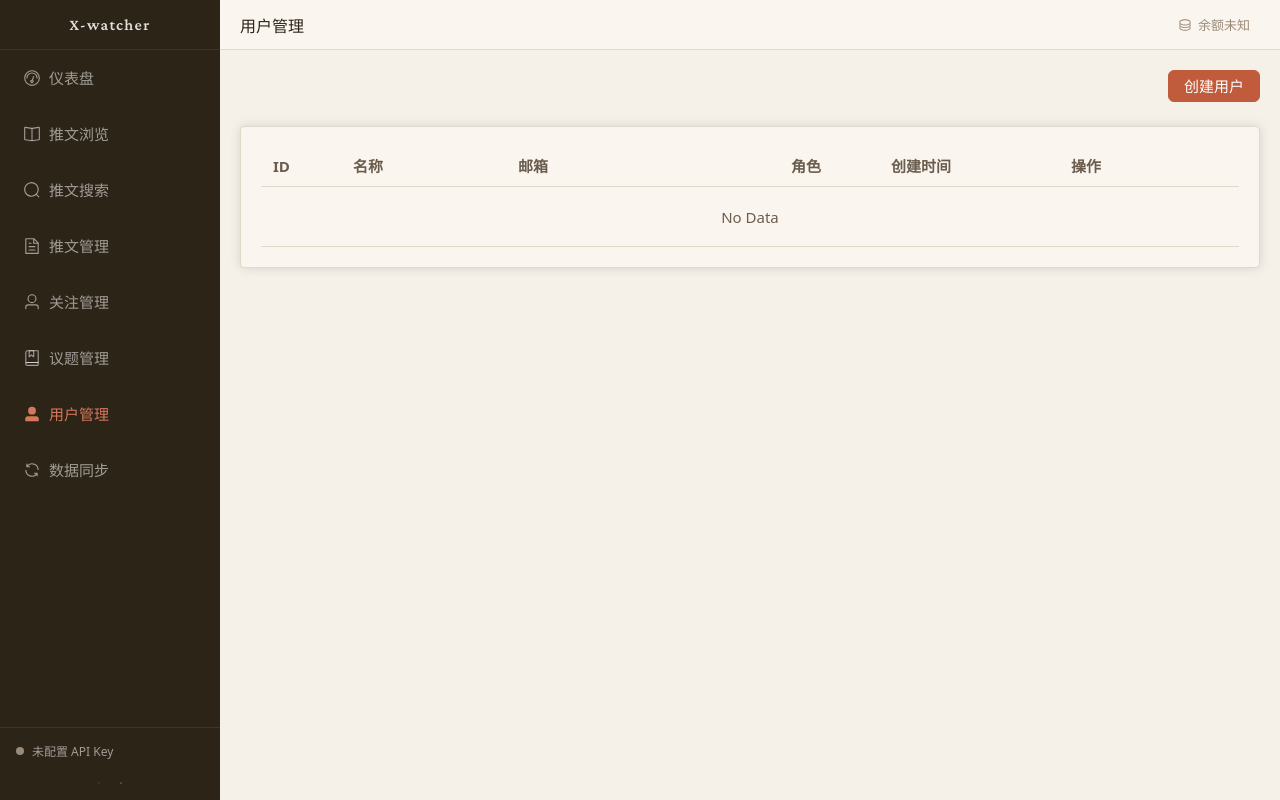
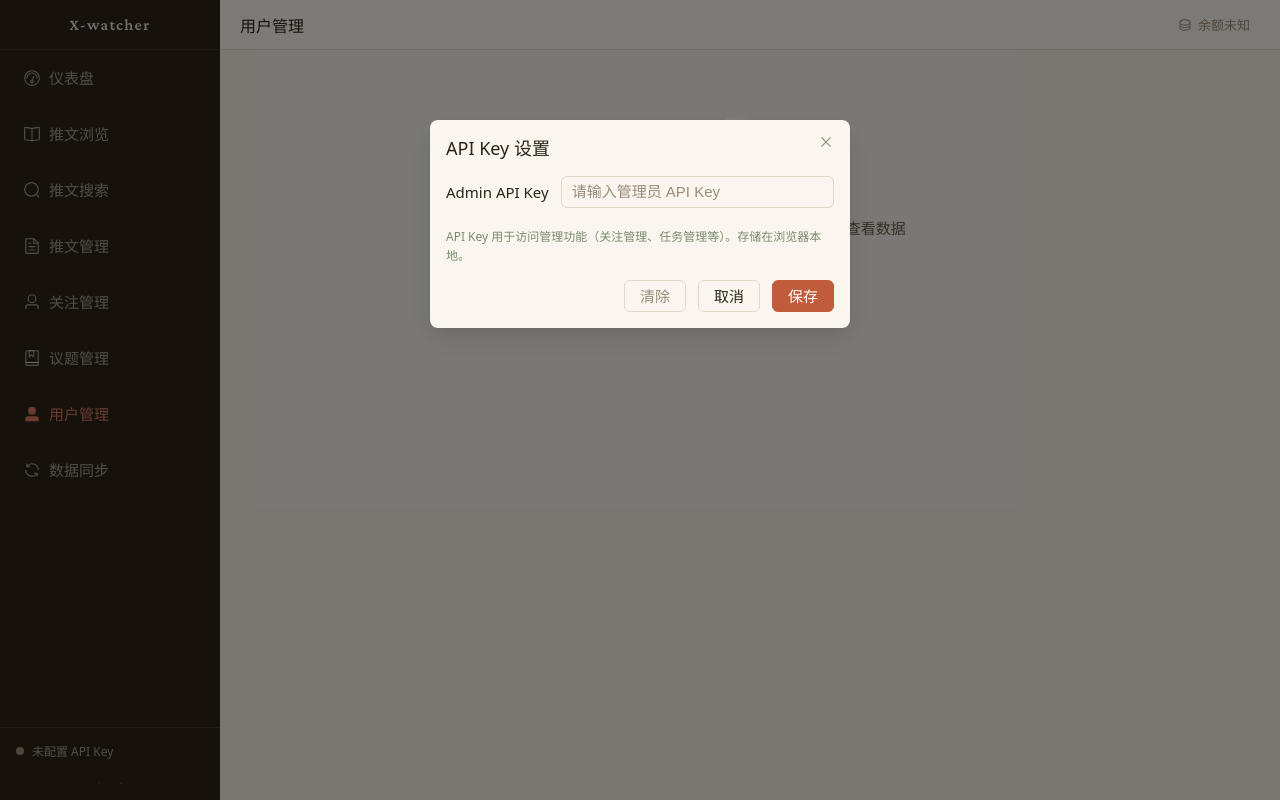
Before and after one commit to alvinswen/X-Watcher, a Vue app in the folder src/web/: page /users in a window 1280 px wide. Built offline with nearby package versions, Linux system fonts and the light colour scheme; no server answers; a small style sheet from the web is missing.

Commit message:
feat(web): guide users through API key setup

```diff
--- /dev/null
+++ b/src/web/src/components/ApiKeyGuideEmpty.vue
@@ -0,0 +1,16 @@
+<script setup lang="ts">
+import { useAuthStore } from "@/stores/auth"
+
+const authStore = useAuthStore()
+</script>
+
+<template>
+  <el-empty
+    :image-size="80"
+    description="尚未配置管理员 API Key，配置后即可查看数据"
+  >
+    <el-button type="primary" @click="authStore.openDialog">
+      配置 API Key
+    </el-button>
+  </el-empty>
+</template>
--- /dev/null
+++ b/src/web/src/composables/useApiKeyGuard.ts
@@ -0,0 +1,31 @@
+import { computed, onMounted, watch } from "vue"
+import { useAuthStore } from "@/stores/auth"
+
+/** 在视图层守卫需要管理员 API Key 的加载函数。 */
+export function useApiKeyGuard(load: () => void | Promise<void>) {
+  const authStore = useAuthStore()
+  const needsApiKey = computed(() => !authStore.isAuthenticated)
+
+  async function loadWhenAuthenticated() {
+    if (!authStore.isAuthenticated) {
+      authStore.requestGuide()
+      return
+    }
+    await load()
+  }
+
+  onMounted(() => {
+    void loadWhenAuthenticated()
+  })
+
+  watch(
+    () => authStore.isAuthenticated,
+    (authenticated, wasAuthenticated) => {
+      if (authenticated && !wasAuthenticated) {
+        void load()
+      }
+    },
+  )
+
+  return { needsApiKey }
+}
--- a/src/web/src/layouts/AdminLayout.vue
+++ b/src/web/src/layouts/AdminLayout.vue
@@ -1,5 +1,5 @@
 <script setup lang="ts">
-import { provide, ref } from "vue"
+import { provide, ref, watch } from "vue"
 import { useRoute } from "vue-router"
 import {
   Odometer,
@@ -42,9 +42,6 @@ function toggleFullscreen() {
   isFullscreen.value = !isFullscreen.value
 }
 
-/** API Key 设置对话框是否可见 */
-const apiKeyDialogVisible = ref(false)
-
 /** API Key 输入值 */
 const apiKeyInput = ref("")
 
@@ -65,8 +62,17 @@ const menuItems = [
 /** 打开 API Key 设置对话框 */
 function openApiKeyDialog() {
   apiKeyInput.value = authStore.apiKey || ""
-  apiKeyDialogVisible.value = true
+  authStore.openDialog()
 }
+
+watch(
+  () => authStore.dialogVisible,
+  (visible) => {
+    if (visible) {
+      apiKeyInput.value = authStore.apiKey || ""
+    }
+  },
+)
 
 /** 保存 API Key */
 function saveApiKey() {
@@ -76,7 +82,7 @@ function saveApiKey() {
     return
   }
   authStore.setApiKey(key)
-  apiKeyDialogVisible.value = false
+  authStore.dialogVisible = false
   ElMessage.success("API Key 已保存")
 }
 
@@ -84,7 +90,7 @@ function saveApiKey() {
 function clearApiKey() {
   authStore.clearApiKey()
   apiKeyInput.value = ""
-  apiKeyDialogVisible.value = false
+  authStore.dialogVisible = false
   ElMessage.success("API Key 已清除")
 }
 </script>
@@ -188,7 +194,7 @@ function clearApiKey() {
   </el-container>
 
   <!-- API Key 设置对话框 -->
-  <el-dialog v-model="apiKeyDialogVisible" title="API Key 设置" width="420px">
+  <el-dialog v-model="authStore.dialogVisible" title="API Key 设置" width="420px">
     <el-form>
       <el-form-item label="Admin API Key">
         <el-input
@@ -205,7 +211,7 @@ function clearApiKey() {
       <el-button @click="clearApiKey" :disabled="!authStore.isAuthenticated">
         清除
       </el-button>
-      <el-button @click="apiKeyDialogVisible = false">取消</el-button>
+      <el-button @click="authStore.dialogVisible = false">取消</el-button>
       <el-button type="primary" @click="saveApiKey">保存</el-button>
     </template>
   </el-dialog>
--- a/src/web/src/views/BrowseView.vue
+++ b/src/web/src/views/BrowseView.vue
@@ -1,5 +1,6 @@
 <template>
-  <div class="browse-view">
+  <ApiKeyGuideEmpty v-if="needsApiKey" />
+  <div v-else class="browse-view">
     <!-- 全屏模式下的工具条 -->
     <div v-if="isFullscreen" class="fullscreen-toolbar">
       <span class="fullscreen-title">{{ mode === 'timeline' ? `${timelineAuthorInfo?.author_display_name || timelineAuthor} 的时间线` : '推文浏览' }}</span>
@@ -238,11 +239,13 @@
 </template>
 
 <script setup lang="ts">
-import { ref, computed, watch, inject, onMounted, onUnmounted, type Ref } from "vue"
+import { ref, computed, watch, inject, onUnmounted, type Ref } from "vue"
 import { useRoute, useRouter } from "vue-router"
 import { ArrowLeft, User, CloseBold, CopyDocument } from "@element-plus/icons-vue"
 import { ElMessage } from "element-plus"
 import { browseApi, followsApi } from "@/api"
+import ApiKeyGuideEmpty from "@/components/ApiKeyGuideEmpty.vue"
+import { useApiKeyGuard } from "@/composables/useApiKeyGuard"
 import { formatFullDateTime, formatChineseDateTime } from "@/utils/format"
 import type { AuthorInfo, BrowseTweetItem, XUserProfile } from "@/types"
 
@@ -698,7 +701,7 @@ watch(selectedDateStr, () => {
 })
 
 /** 初始加载 */
-onMounted(() => {
+function initializeBrowse() {
   const authorParam = route.query.author as string
   if (authorParam) {
     mode.value = "timeline"
@@ -716,7 +719,9 @@ onMounted(() => {
     loadTweets()
   }
   document.addEventListener("keydown", handleKeydown)
-})
+}
+
+const { needsApiKey } = useApiKeyGuard(initializeBrowse)
 
 onUnmounted(() => {
   document.removeEventListener("keydown", handleKeydown)
--- a/src/web/src/views/DashboardView.vue
+++ b/src/web/src/views/DashboardView.vue
@@ -1,5 +1,6 @@
 <template>
-  <div class="dashboard-view">
+  <ApiKeyGuideEmpty v-if="needsApiKey" />
+  <div v-else class="dashboard-view">
     <!-- 统计卡片 - 第一行 -->
     <el-row :gutter="16" class="stats-row">
       <el-col :xs="24" :sm="12" :lg="6">
@@ -166,8 +167,10 @@
 </template>
 
 <script setup lang="ts">
-import { ref, onMounted } from "vue"
+import { ref } from "vue"
 import { statusApi, configApi, tasksApi } from "@/api"
+import ApiKeyGuideEmpty from "@/components/ApiKeyGuideEmpty.vue"
+import { useApiKeyGuard } from "@/composables/useApiKeyGuard"
 import { formatRelativeTime, formatFullDateTime } from "@/utils/format"
 import type { StatusOverviewResponse, ConfigValidateResponse } from "@/types/status"
 import type { TaskListItem } from "@/types"
@@ -258,9 +261,7 @@ async function loadDashboardData() {
   tasksLoading.value = false
 }
 
-onMounted(() => {
-  loadDashboardData()
-})
+const { needsApiKey } = useApiKeyGuard(loadDashboardData)
 </script>
 
 <style scoped>
--- a/src/web/src/views/FollowsView.vue
+++ b/src/web/src/views/FollowsView.vue
@@ -1,5 +1,6 @@
 <template>
-  <div class="follows-view">
+  <ApiKeyGuideEmpty v-if="needsApiKey" />
+  <div v-else class="follows-view">
     <div class="page-header">
       <h1>抓取账号管理</h1>
       <div class="header-actions">
@@ -259,10 +260,12 @@
 </template>
 
 <script setup lang="ts">
-import { ref, onMounted, reactive, computed } from "vue"
+import { ref, reactive, computed } from "vue"
 import { Plus, Refresh, VideoPlay } from "@element-plus/icons-vue"
 import { ElMessageBox, ElMessage, type FormInstance, type FormRules } from "element-plus"
 import { followsApi, tasksApi } from "@/api"
+import ApiKeyGuideEmpty from "@/components/ApiKeyGuideEmpty.vue"
+import { useApiKeyGuard } from "@/composables/useApiKeyGuard"
 import { useAuthStore } from "@/stores/auth"
 import { formatLocalizedDateTime } from "@/utils/format"
 import type { ScrapingFollow, XUserProfile } from "@/types"
@@ -496,10 +499,7 @@ async function handleToggleActive(follow: ScrapingFollow) {
   }
 }
 
-/** 组件挂载时加载数据 */
-onMounted(() => {
-  loadFollows()
-})
+const { needsApiKey } = useApiKeyGuard(loadFollows)
 </script>
 
 <style scoped>
--- a/src/web/src/views/SearchView.vue
+++ b/src/web/src/views/SearchView.vue
@@ -1,5 +1,6 @@
 <template>
-  <div class="search-view">
+  <ApiKeyGuideEmpty v-if="needsApiKey" />
+  <div v-else class="search-view">
     <!-- 搜索栏 -->
     <el-form :inline="true" class="search-form" @submit.prevent="handleSearch">
       <el-form-item>
@@ -128,10 +129,12 @@
 </template>
 
 <script setup lang="ts">
-import { ref, onMounted } from "vue"
+import { ref } from "vue"
 import { useRoute, useRouter } from "vue-router"
 import { Search } from "@element-plus/icons-vue"
 import { searchApi } from "@/api"
+import ApiKeyGuideEmpty from "@/components/ApiKeyGuideEmpty.vue"
+import { useApiKeyGuard } from "@/composables/useApiKeyGuard"
 import { formatFullDateTime } from "@/utils/format"
 import type { SearchTweetItem } from "@/types/search"
 
@@ -225,9 +228,7 @@ function handlePageChange(newPage: number) {
   doSearch()
 }
 
-onMounted(() => {
-  restoreFromQuery()
-})
+const { needsApiKey } = useApiKeyGuard(restoreFromQuery)
 </script>
 
 <style scoped>
--- a/src/web/src/views/SubjectsView.vue
+++ b/src/web/src/views/SubjectsView.vue
@@ -1,5 +1,5 @@
 <script setup lang="ts">
-import { computed, nextTick, onMounted, reactive, ref } from "vue"
+import { computed, nextTick, reactive, ref } from "vue"
 import type { FormInstance, FormRules } from "element-plus"
 import { ElMessage, ElMessageBox } from "element-plus"
 import {
@@ -15,6 +15,9 @@ import {
   WarningFilled,
 } from "@element-plus/icons-vue"
 import { subjectsApi } from "@/api/subjects"
+import { ApiRequestError } from "@/api/client"
+import ApiKeyGuideEmpty from "@/components/ApiKeyGuideEmpty.vue"
+import { useApiKeyGuard } from "@/composables/useApiKeyGuard"
 import type {
   Subject,
   SubjectDigest,
@@ -119,9 +122,7 @@ const classifyHintText = computed(() => {
 const classifyHintTitle = computed(() => (lastClassifiedAt.value ? formatAbsoluteDateTime(lastClassifiedAt.value) : ""))
 const reviewRequestButtonText = computed(() => (reviewPending.value ? "已请求·待处理" : "请求更新综述"))
 
-onMounted(() => {
-  void loadSubjects()
-})
+const { needsApiKey } = useApiKeyGuard(loadSubjects)
 
 async function loadSubjects(preferId?: string) {
   loadingSubjects.value = true
@@ -138,7 +139,7 @@ async function loadSubjects(preferId?: string) {
     await loadSelectedData()
   } catch (error) {
     const message = error instanceof Error ? error.message : "议题加载失败"
-    permissionError.value = message.includes("认证") || message.includes("403") || message.includes("API Key")
+    permissionError.value = error instanceof ApiRequestError && error.status === 403
     pageError.value = permissionError.value ? "" : message
   } finally {
     loadingSubjects.value = false
@@ -483,7 +484,8 @@ function formatIntervalLabel(startValue: string, endValue: string): string {
 </script>
 
 <template>
-  <div class="subjects-view">
+  <ApiKeyGuideEmpty v-if="needsApiKey" />
+  <div v-else class="subjects-view">
     <el-result
       v-if="permissionError"
       icon="warning"
--- a/src/web/src/views/SyncView.vue
+++ b/src/web/src/views/SyncView.vue
@@ -2,6 +2,8 @@
 import { ref, computed } from "vue"
 import { ElMessage, ElMessageBox } from "element-plus"
 import { syncApi } from "@/api/sync"
+import ApiKeyGuideEmpty from "@/components/ApiKeyGuideEmpty.vue"
+import { useApiKeyGuard } from "@/composables/useApiKeyGuard"
 import type {
   SyncCategory,
   ConflictStrategy,
@@ -10,6 +12,8 @@ import type {
   ImportExecuteResponse,
   ImportTableStats,
 } from "@/types/sync"
+
+const { needsApiKey } = useApiKeyGuard(() => {})
 
 // ── 导出状态 ──
 
@@ -233,7 +237,8 @@ const strategyLabels: Record<ConflictStrategy, string> = {
 </script>
 
 <template>
-  <div class="sync-view">
+  <ApiKeyGuideEmpty v-if="needsApiKey" />
+  <div v-else class="sync-view">
     <el-row :gutter="20">
       <!-- 导出卡片 -->
       <el-col :span="12">
--- a/src/web/src/views/TweetDetailView.vue
+++ b/src/web/src/views/TweetDetailView.vue
@@ -1,5 +1,6 @@
 <template>
-  <div class="tweet-detail-view">
+  <ApiKeyGuideEmpty v-if="needsApiKey" />
+  <div v-else class="tweet-detail-view">
     <!-- 返回按钮 -->
     <el-button :icon="ArrowLeft" @click="handleGoBack" class="back-button">
       返回
@@ -97,10 +98,12 @@
 </template>
 
 <script setup lang="ts">
-import { ref, onMounted } from "vue"
+import { ref } from "vue"
 import { useRoute, useRouter } from "vue-router"
 import { ArrowLeft } from "@element-plus/icons-vue"
 import { tweetsApi } from "@/api"
+import ApiKeyGuideEmpty from "@/components/ApiKeyGuideEmpty.vue"
+import { useApiKeyGuard } from "@/composables/useApiKeyGuard"
 import { formatFullDateTime } from "@/utils/format"
 import type { TweetDetail } from "@/types"
 
@@ -136,10 +139,7 @@ function handleGoBack() {
   router.back()
 }
 
-/** 组件挂载时加载数据 */
-onMounted(() => {
-  loadTweetDetail()
-})
+const { needsApiKey } = useApiKeyGuard(loadTweetDetail)
 </script>
 
 <style scoped>
--- a/src/web/src/views/TweetsView.vue
+++ b/src/web/src/views/TweetsView.vue
@@ -1,5 +1,6 @@
 <template>
-  <div class="tweets-view">
+  <ApiKeyGuideEmpty v-if="needsApiKey" />
+  <div v-else class="tweets-view">
     <div class="page-header">
       <h1>推文列表</h1>
       <el-button :icon="Refresh" @click="handleRefresh" :loading="loading">
@@ -77,10 +78,12 @@
 </template>
 
 <script setup lang="ts">
-import { ref, onMounted } from "vue"
+import { ref } from "vue"
 import { useRouter } from "vue-router"
 import { Refresh, Search } from "@element-plus/icons-vue"
 import { tweetsApi } from "@/api"
+import ApiKeyGuideEmpty from "@/components/ApiKeyGuideEmpty.vue"
+import { useApiKeyGuard } from "@/composables/useApiKeyGuard"
 import { formatRelativeTime } from "@/utils/format"
 import type { TweetListItem } from "@/types"
 
@@ -158,10 +161,7 @@ function handleTweetClick(tweetId: string) {
   router.push(`/tweets/${tweetId}`)
 }
 
-/** 组件挂载时加载数据 */
-onMounted(() => {
-  loadTweets()
-})
+const { needsApiKey } = useApiKeyGuard(loadTweets)
 </script>
 
 <style scoped>
--- a/src/web/src/views/UsersView.vue
+++ b/src/web/src/views/UsersView.vue
@@ -1,5 +1,6 @@
 <template>
-  <div class="users-view">
+  <ApiKeyGuideEmpty v-if="needsApiKey" />
+  <div v-else class="users-view">
     <div class="page-header">
       <el-button type="primary" @click="showCreateDialog">创建用户</el-button>
     </div>
@@ -153,10 +154,13 @@
 </template>
 
 <script setup lang="ts">
-import { ref, reactive, onMounted } from "vue"
+import { ref, reactive } from "vue"
 import { ElMessage, ElMessageBox } from "element-plus"
 import type { FormInstance, FormRules } from "element-plus"
 import { usersApi } from "@/api"
+import { ApiRequestError } from "@/api/client"
+import ApiKeyGuideEmpty from "@/components/ApiKeyGuideEmpty.vue"
+import { useApiKeyGuard } from "@/composables/useApiKeyGuard"
 import { formatLocalizedDateTime } from "@/utils/format"
 import type { UserInfo } from "@/types"
 
@@ -175,6 +179,8 @@ async function loadUsers() {
     loading.value = false
   }
 }
+
+const { needsApiKey } = useApiKeyGuard(loadUsers)
 
 // ==================== 创建用户 ====================
 
@@ -222,8 +228,10 @@ async function handleCreate() {
     createdCredentials.temp_password = response.temp_password
     createdCredentials.api_key = response.api_key
     createSuccess.value = true
-  } catch (error: any) {
-    const message = error?.response?.data?.detail || "创建用户失败"
+  } catch (error) {
+    const message = error instanceof ApiRequestError
+      ? error.detail || "创建用户失败"
+      : "创建用户失败"
     ElMessage.error(message)
   } finally {
     creating.value = false
@@ -285,8 +293,10 @@ async function handleUpdate() {
     ElMessage.success("用户信息已更新")
     editDialogVisible.value = false
     await loadUsers()
-  } catch (error: any) {
-    const message = error?.response?.data?.detail || "更新用户失败"
+  } catch (error) {
+    const message = error instanceof ApiRequestError
+      ? error.detail || "更新用户失败"
+      : "更新用户失败"
     ElMessage.error(message)
   } finally {
     updating.value = false
@@ -313,8 +323,10 @@ async function handleResetPassword(user: UserInfo) {
       "密码已重置",
       { confirmButtonText: "确定", type: "success" },
     )
-  } catch (error: any) {
-    const message = error?.response?.data?.detail || "重置密码失败"
+  } catch (error) {
+    const message = error instanceof ApiRequestError
+      ? error.detail || "重置密码失败"
+      : "重置密码失败"
     ElMessage.error(message)
   }
 }
@@ -330,11 +342,6 @@ async function copyToClipboard(text: string) {
   }
 }
 
-// ==================== 生命周期 ====================
-
-onMounted(async () => {
-  await loadUsers()
-})
 </script>
 
 <style scoped>
```
Also changed, not shown: 1 other file (tests, documents, lock files or other folders).
